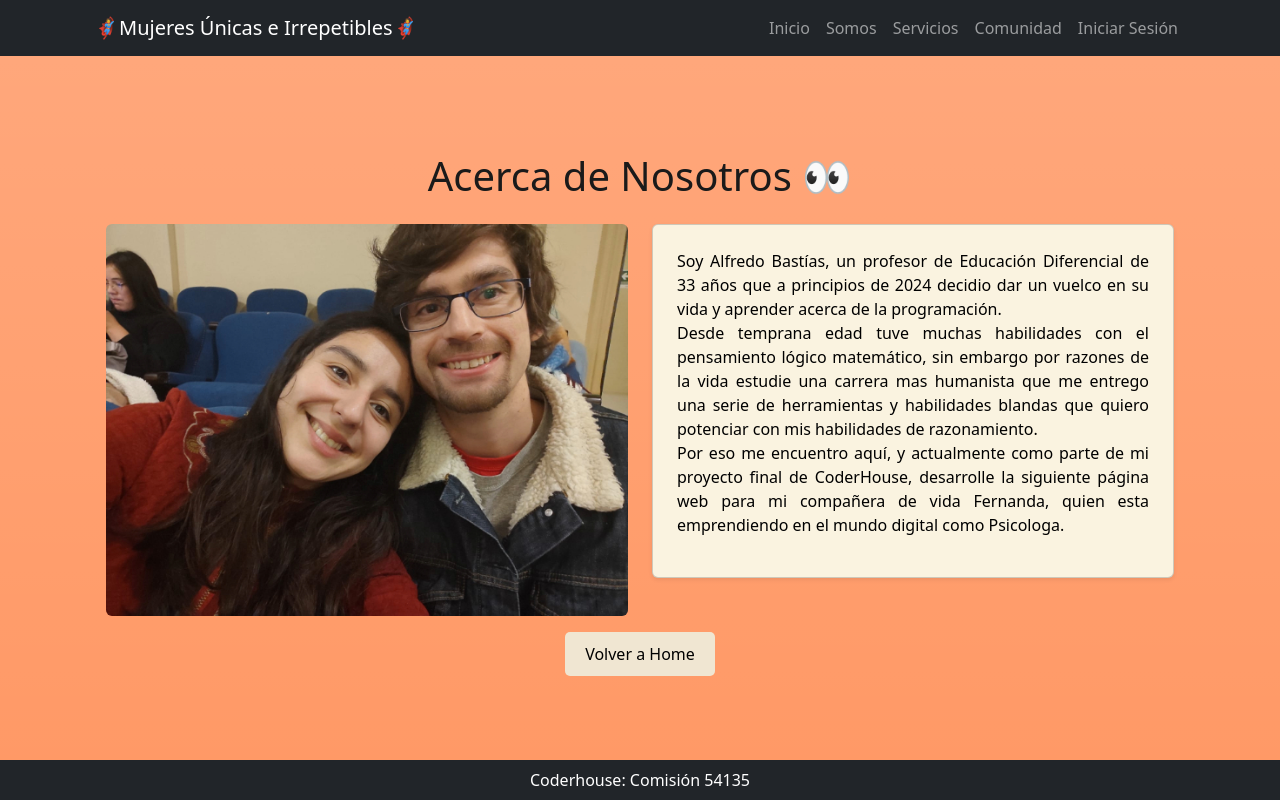
After one commit to Pelosaurio/ProyectoFinal-Bastias, a Django app: page /about/ in a window 1280 px wide. The commit adds this page. Run offline with Django 5.2, Linux system fonts and the light colour scheme; some libraries are stand-ins or nearby versions.

Commit message:
add: about

```diff
--- /dev/null
+++ b/project/core/templates/core/about.html
@@ -0,0 +1,32 @@
+{% extends 'core/base.html' %}
+{% load static %}
+
+{% block titulo %}
+    <h1 style="color: #1a1a1a;"> Acerca de Nosotros 👀 </h1>
+{% endblock titulo %}
+
+{% block contenido %}
+    <div class="container mt-4">
+        <div class="row">
+            <div class="col-md-6">
+                <img src="{% static 'core/img/somos.webp' %}" class="img-fluid rounded" alt="Mi Foto">
+            </div>
+            <div class="col-md-6">
+                <div class="card p-4 shadow-sm rounded" style="background-color: #faf3e0;">
+                    <p style="color: black; text-align: justify;">
+                        Soy Alfredo Bastías, un profesor de Educación Diferencial de 33 años que a principios de 2024 decidio dar un vuelco en su vida y aprender acerca de la programación.
+                        <br>
+                        Desde temprana edad tuve muchas habilidades con el pensamiento lógico matemático, sin embargo por razones de la vida estudie una carrera mas humanista que me entrego una serie de herramientas y habilidades blandas que quiero potenciar con mis habilidades de razonamiento.
+                        <br>
+                        Por eso me encuentro aquí, y actualmente como parte de mi proyecto final de CoderHouse, desarrolle la siguiente página web para mi compañera de vida Fernanda, quien esta emprendiendo en el mundo digital como Psicologa.
+                    </p>
+                </div>
+            </div>
+        </div>
+    </div>
+    <div class="text-right mt-3">
+        <button style="background-color: #f0e6d2; border: none; padding: 10px 20px; border-radius: 5px;">
+            <a href="{% url 'core:home' %}" style="text-decoration: none; color: black;">Volver a Home</a>
+        </button>
+    </div>
+{% endblock contenido %}
--- a/project/core/templates/core/componentes/navbar.html
+++ b/project/core/templates/core/componentes/navbar.html
@@ -18,7 +18,7 @@
                     <a class="nav-link" href="{% url 'core:home' %}">Inicio</a>
                 </li>
                 <li class="nav-item">
-                    <a class="nav-link" href="{% url 'core:home' %}">Somos</a>
+                    <a class="nav-link" href="{% url 'core:about' %}">Somos</a>
                 </li>
                 <li class="nav-item">
                     <a class="nav-link" href="{% url 'servicios:home' %}">Servicios</a>
--- a/project/core/urls.py
+++ b/project/core/urls.py
@@ -6,6 +6,7 @@ app_name = "core"
 
 urlpatterns = [
     path("", views.home, name="home"),
+    path('about/', views.about, name="about"),
     path("login/", views.CustomLoginView.as_view(), name="login"),
     path("logout/", LogoutView.as_view(template_name="core/logout.html"), name="logout"),
     path("register/", views.register, name="register"),
--- a/project/core/views.py
+++ b/project/core/views.py
@@ -7,6 +7,9 @@ from .forms import CustomAuthenticationForm, CustomUserCreationForm
 
 def home(request):
     return render(request, "core/index.html")
+
+def about(request):
+    return render(request, 'core/about.html')
 
 class CustomLoginView(LoginView):
     authentication_form = CustomAuthenticationForm
```
Also changed, not shown: project/core/static/core/img/carrusel1.webp, project/core/static/core/img/carrusel2.webp, project/core/static/core/img/carrusel3.webp, project/core/static/core/img/carrusel4.webp (deleted), project/core/static/core/img/somos.webp (added).
